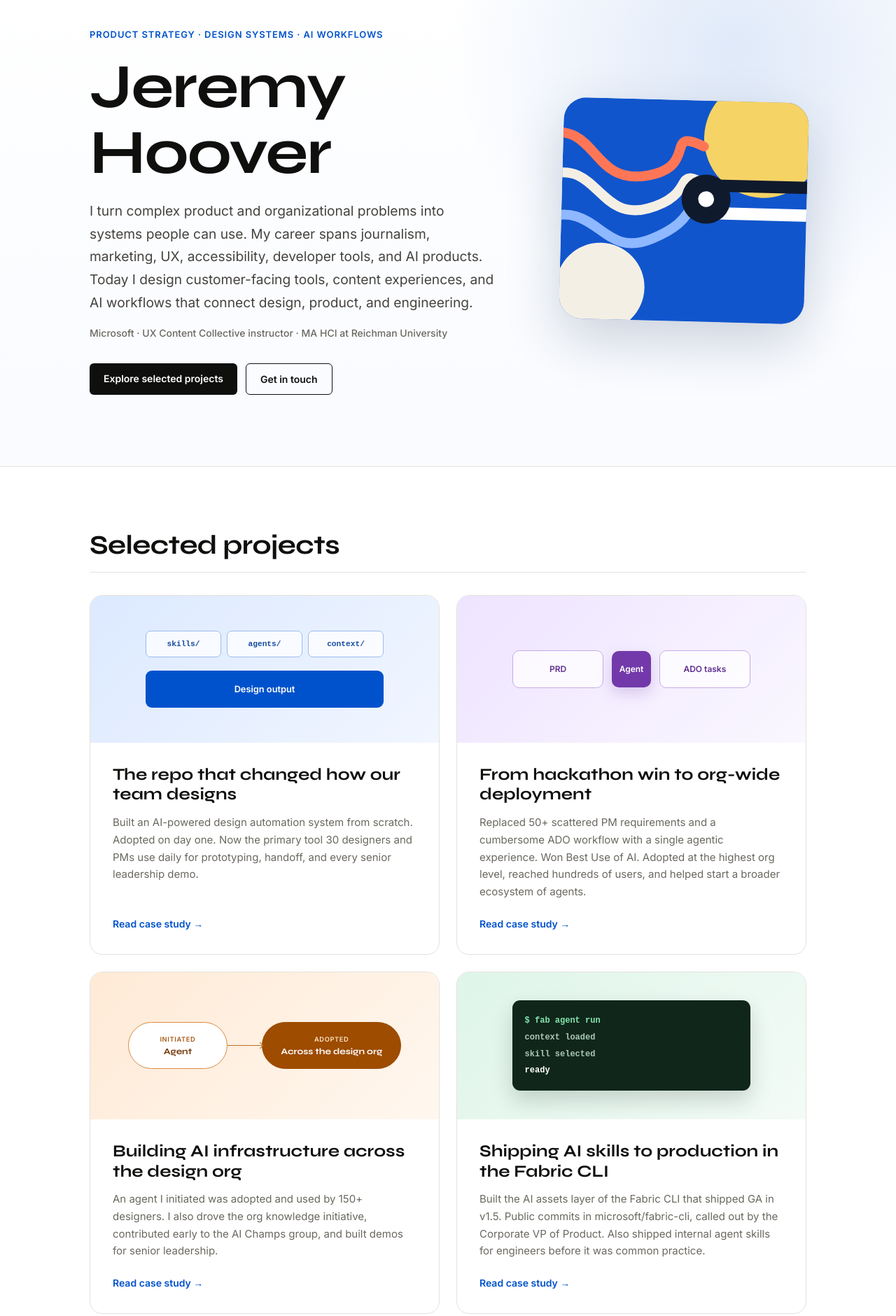
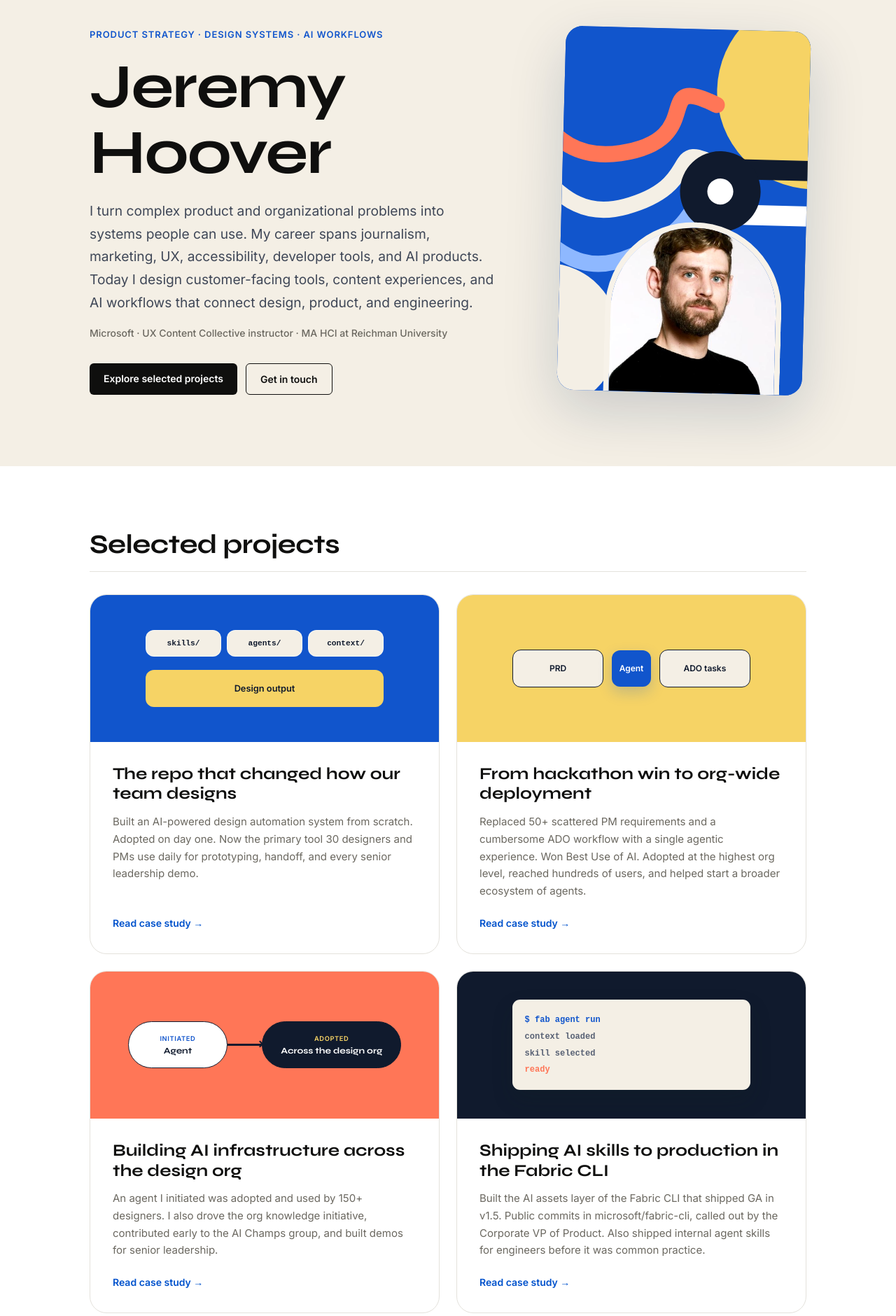
Before and after one commit to jeremydhoover-blip/portfolio, an Astro site: page / in a window 1280 px wide. Shown: the part 120-2000 px from the top of the page at 70% size. Built offline with nearby package versions, Linux system fonts and the light colour scheme; Astro itself is replaced by a stand-in of ours.

Commit message:
Restore Pages and unify portfolio design

```diff
--- a/astro.config.mjs
+++ b/astro.config.mjs
@@ -3,6 +3,6 @@ import { defineConfig } from 'astro/config';
 
 // https://astro.build/config
 export default defineConfig({
-  site: 'https://jeremyhoover.io',
-  base: '/',
+  site: 'https://jeremydhoover-blip.github.io',
+  base: '/portfolio',
 });
--- a/src/pages/index.astro
+++ b/src/pages/index.astro
@@ -21,8 +21,8 @@ const base = import.meta.env.BASE_URL;
             <a href="#contact" class="btn btn--outline">Get in touch</a>
           </div>
         </div>
-        <div class="hero-art" aria-hidden="true">
-          <svg viewBox="0 0 620 560" preserveAspectRatio="xMidYMid slice" role="presentation">
+        <div class="hero-art">
+          <svg viewBox="0 0 620 560" preserveAspectRatio="xMidYMid slice" role="presentation" aria-hidden="true">
             <rect width="620" height="560" rx="44" fill="#1155cc" />
             <circle cx="506" cy="92" r="150" fill="#f6d365" />
             <circle cx="103" cy="478" r="112" fill="#f4efe5" />
@@ -34,6 +34,7 @@ const base = import.meta.env.BASE_URL;
             <circle cx="365" cy="249" r="62" fill="#101a2d" />
             <circle cx="365" cy="249" r="20" fill="#ffffff" />
           </svg>
+          <img src={`${base}/images/jeremy-hoover.jpg`} alt="Jeremy Hoover" width="460" height="460" />
         </div>
       </div>
     </div>
@@ -113,8 +114,6 @@ const base = import.meta.env.BASE_URL;
     </div>
   </section>
 
-  <div class="section-transition section-transition--dark" aria-hidden="true"></div>
-
   <!-- RECENT EXPERIENCE -->
   <section class="experience" id="experience">
     <div class="wrap">
@@ -160,8 +159,6 @@ const base = import.meta.env.BASE_URL;
       </div>
     </div>
   </section>
-
-  <div class="section-transition section-transition--cream" aria-hidden="true"></div>
 
   <!-- EDUCATION + RECOGNITION -->
   <section class="credentials">
@@ -220,8 +217,6 @@ const base = import.meta.env.BASE_URL;
     </div>
   </section>
 
-  <div class="section-transition section-transition--stone" aria-hidden="true"></div>
-
   <!-- HOOVER CONTENT SYSTEM -->
   <section class="hcs" id="open-source">
     <div class="wrap">
@@ -250,8 +245,6 @@ const base = import.meta.env.BASE_URL;
       </div>
     </div>
   </section>
-
-  <div class="section-transition section-transition--blue" aria-hidden="true"></div>
 
   <!-- PUBLISHED ARTICLES -->
   <section class="writing" id="writing">
@@ -292,8 +285,6 @@ const base = import.meta.env.BASE_URL;
     </div>
   </section>
 
-  <div class="section-transition section-transition--ink" aria-hidden="true"></div>
-
   <!-- CONTACT -->
   <section class="contact" id="contact">
     <div class="wrap">
@@ -313,13 +304,20 @@ const base = import.meta.env.BASE_URL;
 </Base>
 
 <style>
+  :global(:root) {
+    --portfolio-blue: #1155cc;
+    --portfolio-blue-soft: #dfe9ff;
+    --portfolio-yellow: #f6d365;
+    --portfolio-coral: #ff7657;
+    --portfolio-cream: #f4efe5;
+    --portfolio-ink: #101a2d;
+    --portfolio-radius: 24px;
+  }
+
   /* ─ HERO ─ */
   .hero {
     padding-block: clamp(3.5rem, 8vw, 6.5rem);
-    background:
-      radial-gradient(circle at 82% 18%, rgba(0, 82, 204, 0.12), transparent 25rem),
-      linear-gradient(180deg, #ffffff 0%, #f9fbff 100%);
-    border-bottom: 1px solid var(--border);
+    background: var(--portfolio-cream);
   }
   .hero__grid {
     display: grid;
@@ -332,7 +330,7 @@ const base = import.meta.env.BASE_URL;
     font-weight: 700;
     letter-spacing: 0.07em;
     text-transform: uppercase;
-    color: var(--accent);
+    color: var(--portfolio-blue);
     margin-bottom: 1rem;
     max-width: none;
   }
@@ -342,7 +340,7 @@ const base = import.meta.env.BASE_URL;
   }
   .hero__pitch {
     font-size: clamp(1.0625rem, 1.8vw, 1.2rem);
-    color: #45433e;
+    color: #3f4757;
     max-width: 54ch;
     margin-bottom: 1rem;
     line-height: 1.7;
@@ -356,43 +354,34 @@ const base = import.meta.env.BASE_URL;
   }
   .hero__actions { display: flex; gap: 0.75rem; flex-wrap: wrap; }
   .hero-art {
+    position: relative;
+    min-height: 520px;
     overflow: hidden;
-    border-radius: 32px;
-    box-shadow: 0 28px 80px rgba(12, 38, 78, 0.2);
+    border-radius: var(--portfolio-radius);
+    background: var(--portfolio-blue);
+    box-shadow: 0 28px 80px rgba(12, 38, 78, 0.18);
     transform: rotate(1.5deg);
   }
-  .hero-art svg { display: block; width: 100%; height: auto; }
+  .hero-art svg { display: block; width: 100%; height: 100%; position: absolute; inset: 0; }
+  .hero-art img {
+    position: absolute;
+    right: clamp(1rem, 4vw, 2rem);
+    bottom: 0;
+    width: min(72%, 390px);
+    height: auto;
+    border: 8px solid var(--portfolio-cream);
+    border-bottom: 0;
+    border-radius: 180px 180px 0 0;
+    filter: saturate(0.92) contrast(1.03);
+  }
   @media (max-width: 900px) {
     .hero__grid { grid-template-columns: 1fr; }
-    .hero-art { width: min(100%, 680px); aspect-ratio: 16 / 10; transform: none; }
-    .hero-art svg { width: 100%; height: 100%; }
+    .hero-art { width: min(100%, 680px); min-height: 440px; transform: none; }
   }
   @media (max-width: 480px) {
-    .hero-art { border-radius: 18px; }
+    .hero-art { min-height: 340px; border-radius: 18px; }
+    .hero-art img { width: 78%; border-width: 5px; }
   }
-
-  /* ─ SECTION TRANSITIONS ─ */
-  .section-transition {
-    position: relative;
-    height: clamp(2.75rem, 5vw, 4.5rem);
-    overflow: hidden;
-  }
-  .section-transition::after {
-    content: '';
-    position: absolute;
-    inset: 12% -8% -1px;
-    border-radius: 50% 50% 0 0 / 100% 100% 0 0;
-  }
-  .section-transition--dark { background: #fff; }
-  .section-transition--dark::after { background: #111a2d; transform: translateX(-7%); }
-  .section-transition--cream { background: #111a2d; }
-  .section-transition--cream::after { background: #f4efe5; transform: translateX(8%); }
-  .section-transition--stone { background: #f4efe5; }
-  .section-transition--stone::after { background: #e7e1d5; transform: translateX(-5%); }
-  .section-transition--blue { background: #e7e1d5; }
-  .section-transition--blue::after { background: #eef2fb; transform: translateX(7%); }
-  .section-transition--ink { background: #eef2fb; }
-  .section-transition--ink::after { background: var(--text); transform: translateX(-6%); }
 
   /* ─ SECTION HEADER ─ */
   .section-header {
@@ -411,7 +400,7 @@ const base = import.meta.env.BASE_URL;
   .section-header__link:hover { color: var(--text); }
 
   /* ─ PROJECTS ─ */
-  .projects { padding-block: clamp(3.5rem, 7vw, 6rem); }
+  .projects { padding-block: clamp(3.5rem, 7vw, 6rem); background: #fff; }
   .projects__grid {
     display: grid;
     grid-template-columns: 1fr 1fr;
@@ -424,7 +413,7 @@ const base = import.meta.env.BASE_URL;
     flex-direction: column;
     border-bottom: 1px solid var(--border);
     border: 1px solid var(--border);
-    border-radius: 18px;
+    border-radius: var(--portfolio-radius);
     overflow: hidden;
     text-decoration: none;
     color: var(--text);
@@ -443,10 +432,10 @@ const base = import.meta.env.BASE_URL;
     padding: 2rem;
     overflow: hidden;
   }
-  .project--blue .project__visual { background: linear-gradient(135deg, #dce9ff, #f1f6ff); }
-  .project--violet .project__visual { background: linear-gradient(135deg, #eee4ff, #faf7ff); }
-  .project--orange .project__visual { background: linear-gradient(135deg, #ffead6, #fff7ef); }
-  .project--green .project__visual { background: linear-gradient(135deg, #dff5e9, #f3fbf7); }
+  .project--blue .project__visual { background: var(--portfolio-blue); }
+  .project--violet .project__visual { background: var(--portfolio-yellow); }
+  .project--orange .project__visual { background: var(--portfolio-coral); }
+  .project--green .project__visual { background: var(--portfolio-ink); }
   .project__body {
     display: flex;
     flex-direction: column;
@@ -465,10 +454,10 @@ const base = import.meta.env.BASE_URL;
   }
   .visual-repo__file {
     padding: 0.75rem 0.5rem;
-    border: 1px solid #9dbbf0;
-    border-radius: 7px;
-    background: rgba(255,255,255,0.75);
-    color: #174b9f;
+    border: 1px solid rgba(255,255,255,0.65);
+    border-radius: 12px;
+    background: var(--portfolio-cream);
+    color: var(--portfolio-ink);
     font: 600 0.7rem monospace;
     text-align: center;
   }
@@ -476,9 +465,9 @@ const base = import.meta.env.BASE_URL;
     grid-column: 1 / -1;
     margin-top: 0.7rem;
     padding: 1rem;
-    border-radius: 9px;
-    background: #0052cc;
-    color: #fff;
+    border-radius: 12px;
+    background: var(--portfolio-yellow);
+    color: var(--portfolio-ink);
     text-align: center;
     font-size: 0.8rem;
     font-weight: 700;
@@ -490,9 +479,9 @@ const base = import.meta.env.BASE_URL;
     align-items: center;
     gap: 0.75rem;
   }
-  .visual-agent span { padding: 1rem 0.65rem; border-radius: 10px; text-align: center; font-size: 0.75rem; font-weight: 700; }
-  .visual-agent__input, .visual-agent__output { background: rgba(255,255,255,0.75); border: 1px solid #c8aae9; color: #60318f; }
-  .visual-agent__agent { background: #7339aa; color: #fff; box-shadow: 0 8px 20px rgba(115,57,170,0.22); }
+  .visual-agent span { padding: 1rem 0.65rem; border-radius: 12px; text-align: center; font-size: 0.75rem; font-weight: 700; }
+  .visual-agent__input, .visual-agent__output { background: var(--portfolio-cream); border: 1px solid var(--portfolio-ink); color: var(--portfolio-ink); }
+  .visual-agent__agent { background: var(--portfolio-blue); color: #fff; box-shadow: 0 8px 20px rgba(17,85,204,0.22); }
   .visual-adoption {
     width: min(100%, 390px);
     display: grid;
@@ -502,31 +491,31 @@ const base = import.meta.env.BASE_URL;
   }
   .visual-adoption__point {
     padding: 1rem 1.1rem;
-    border: 1px solid #d88a42;
+    border: 1px solid var(--portfolio-ink);
     border-radius: 999px;
     background: #fff;
-    color: #713707;
+    color: var(--portfolio-ink);
     text-align: center;
   }
-  .visual-adoption__point--end { background: #9d4c00; color: #fff; border-color: #9d4c00; }
-  .visual-adoption__point small { display: block; margin-bottom: 0.15rem; color: #a65b1b; font-size: 0.58rem; font-weight: 800; letter-spacing: 0.07em; text-transform: uppercase; }
-  .visual-adoption__point--end small { color: #ffe0bf; }
+  .visual-adoption__point--end { background: var(--portfolio-ink); color: #fff; border-color: var(--portfolio-ink); }
+  .visual-adoption__point small { display: block; margin-bottom: 0.15rem; color: var(--portfolio-blue); font-size: 0.58rem; font-weight: 800; letter-spacing: 0.07em; text-transform: uppercase; }
+  .visual-adoption__point--end small { color: var(--portfolio-yellow); }
   .visual-adoption__point strong { display: block; font-family: var(--f-heading); font-size: 0.78rem; line-height: 1.2; }
-  .visual-adoption__line { height: 1px; background: #bd6e25; position: relative; }
-  .visual-adoption__line::after { content: ''; position: absolute; top: -3px; right: -1px; width: 7px; height: 7px; border-top: 1px solid #bd6e25; border-right: 1px solid #bd6e25; transform: rotate(45deg); }
+  .visual-adoption__line { height: 3px; background: var(--portfolio-ink); position: relative; }
+  .visual-adoption__line::after { content: ''; position: absolute; top: -3px; right: -1px; width: 7px; height: 7px; border-top: 2px solid var(--portfolio-ink); border-right: 2px solid var(--portfolio-ink); transform: rotate(45deg); }
   .visual-cli {
     width: min(100%, 340px);
     padding: 1.1rem;
     border-radius: 11px;
-    background: #10261b;
+    background: var(--portfolio-cream);
     box-shadow: 0 14px 30px rgba(16,38,27,0.18);
-    color: #d5f5e4;
+    color: var(--portfolio-ink);
     font: 600 0.75rem monospace;
   }
   .visual-cli span { display: block; padding: 0.3rem 0; }
-  .visual-cli__prompt { color: #84e5ad; }
-  .visual-cli__line { color: #aac7b6; }
-  .visual-cli__done { color: #fff; }
+  .visual-cli__prompt { color: var(--portfolio-blue); }
+  .visual-cli__line { color: #586174; }
+  .visual-cli__done { color: var(--portfolio-coral); }
   @media (max-width: 760px) {
     .projects__grid { grid-template-columns: 1fr; }
   }
@@ -534,7 +523,7 @@ const base = import.meta.env.BASE_URL;
   /* ─ EXPERIENCE ─ */
   .experience {
     padding-block: clamp(4rem, 7vw, 6rem);
-    background: #111a2d;
+    background: var(--portfolio-ink);
     color: #fff;
   }
   .experience .section-header { border-color: rgba(255,255,255,0.18); }
@@ -560,13 +549,13 @@ const base = import.meta.env.BASE_URL;
   /* ─ CREDENTIALS ─ */
   .credentials {
     padding-block: clamp(4rem, 7vw, 6rem);
-    background: #f4efe5;
+    background: var(--portfolio-cream);
   }
   .credentials__header { margin-bottom: 2rem; }
   .cred__grid { display: grid; grid-template-columns: minmax(0, 0.8fr) minmax(0, 1.2fr); gap: 1.5rem; align-items: start; }
-  .cred__block { padding: clamp(1.5rem, 3vw, 2.25rem); border: 1px solid var(--border); border-radius: 18px; }
-  .cred__block--education { background: #eef4ff; border-color: #d5e3fc; }
-  .cred__block--recognition { background: #fff4e9; border-color: #f4dcc4; }
+  .cred__block { padding: clamp(1.5rem, 3vw, 2.25rem); border: 1px solid rgba(16,26,45,0.14); border-radius: var(--portfolio-radius); background: #fff; }
+  .cred__block--education { border-top: 8px solid var(--portfolio-blue); }
+  .cred__block--recognition { border-top: 8px solid var(--portfolio-coral); }
   .cred__title { margin-bottom: 1.5rem; }
   .cred__block h3 { font-size: 1.15rem; font-weight: 700; color: var(--text); }
   .cred__list { list-style: none; display: flex; flex-direction: column; gap: 0; }
@@ -581,22 +570,22 @@ const base = import.meta.env.BASE_URL;
   }
 
   /* ─ HOOVER CONTENT SYSTEM ─ */
-  .hcs { padding-block: clamp(4rem, 7vw, 6rem); background: #e7e1d5; }
+  .hcs { padding-block: clamp(4rem, 7vw, 6rem); background: var(--portfolio-blue-soft); }
   .hcs__panel {
     display: grid;
     grid-template-columns: minmax(0, 0.9fr) minmax(360px, 1.1fr);
     gap: clamp(2.5rem, 6vw, 6rem);
     align-items: center;
     padding: clamp(2rem, 5vw, 4rem);
-    border-radius: 24px;
-    background: #17231d;
+    border-radius: var(--portfolio-radius);
+    background: var(--portfolio-blue);
     color: #fff;
     overflow: hidden;
   }
-  .hcs__eyebrow { color: #a8d8bd; font-size: 0.72rem; font-weight: 700; letter-spacing: 0.08em; text-transform: uppercase; margin-bottom: 0.85rem; }
+  .hcs__eyebrow { color: var(--portfolio-yellow); font-size: 0.72rem; font-weight: 700; letter-spacing: 0.08em; text-transform: uppercase; margin-bottom: 0.85rem; }
   .hcs h2 { color: #fff; margin-bottom: 1rem; }
   .hcs__content > p:not(.hcs__eyebrow) { color: rgba(255,255,255,0.72); line-height: 1.7; margin-bottom: 1.5rem; }
-  .hcs__link { color: #d5f5e4; font-weight: 700; font-size: 0.9rem; }
+  .hcs__link { color: var(--portfolio-yellow); font-weight: 700; font-size: 0.9rem; }
   .hcs__link:hover { color: #fff; }
   .hcs-window { border: 1px solid rgba(255,255,255,0.16); border-radius: 14px; background: #f8faf8; box-shadow: 0 24px 60px rgba(0,0,0,0.26); overflow: hidden; transform: rotate(1.5deg); }
   .hcs-window__bar { display: flex; gap: 0.35rem; padding: 0.7rem; background: #e5ebe7; }
@@ -618,13 +607,13 @@ const base = import.meta.env.BASE_URL;
   }
 
   /* ─ WRITING ─ */
-  .writing { padding-block: clamp(4rem, 7vw, 6rem); background: #eef2fb; }
+  .writing { padding-block: clamp(4rem, 7vw, 6rem); background: var(--portfolio-cream); }
   .writing .section-header { margin-bottom: 1.25rem; }
   .writing__intro { margin-bottom: 2rem; color: var(--muted); font-size: 0.95rem; }
   .writing__cols { display: grid; grid-template-columns: repeat(3, 1fr); gap: 1.25rem; align-items: start; }
-  .writing__group { padding: 1.35rem; border: 1px solid var(--border); border-radius: 16px; background: #fff; box-shadow: 0 10px 30px rgba(21,26,35,0.05); }
+  .writing__group { padding: 1.5rem; border: 1px solid rgba(16,26,45,0.14); border-radius: var(--portfolio-radius); background: #fff; box-shadow: 0 10px 30px rgba(21,26,35,0.05); }
   .writing__group-head { display: flex; align-items: center; gap: 0.65rem; margin-bottom: 0.85rem; }
-  .writing__group-head > span { display: grid; place-items: center; width: 2.1rem; height: 2.1rem; border-radius: 8px; background: #e8f0fe; color: var(--accent); font-size: 0.62rem; font-weight: 800; }
+  .writing__group-head > span { display: grid; place-items: center; width: 2.1rem; height: 2.1rem; border-radius: 8px; background: var(--portfolio-yellow); color: var(--portfolio-ink); font-size: 0.62rem; font-weight: 800; }
   .writing__src {
     font-size: 0.6875rem;
     font-weight: 700;
@@ -644,7 +633,7 @@ const base = import.meta.env.BASE_URL;
 
   /* ─ CONTACT ─ */
   .contact {
-    background: var(--text);
+    background: var(--portfolio-ink);
     padding-block: clamp(3rem, 6vw, 5rem);
   }
   .contact__inner { display: flex; align-items: center; justify-content: space-between; gap: 2rem; flex-wrap: wrap; }
```
Also changed, not shown: tsconfig.json (+17 -1 lines), .github/copilot-instructions.md, public/images/jeremy-hoover.jpg (added).
